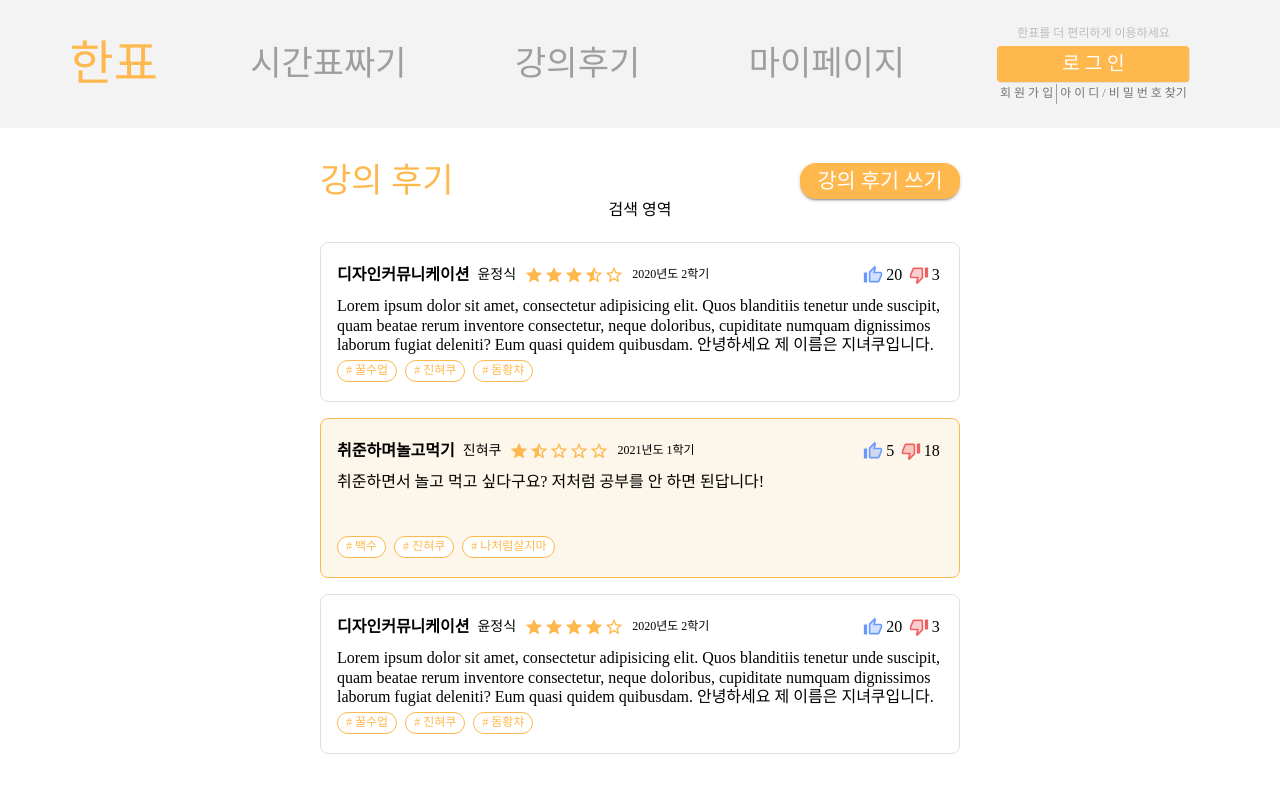
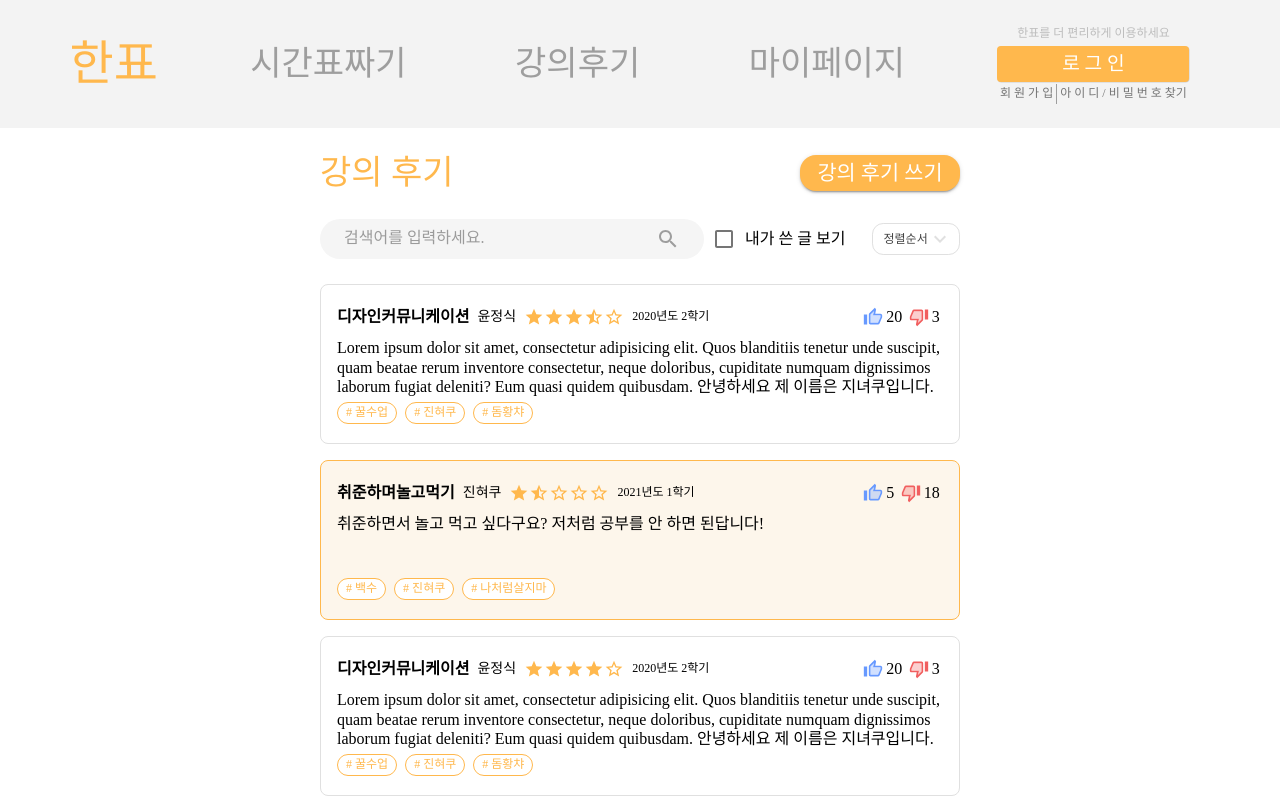
Before and after one commit to koreatech/hanpyo, a React (Create React App) app in the folder client/: page /review in a window 1280 px wide. Built offline with nearby package versions, Linux system fonts and the light colour scheme; a web font is replaced by a local one.

Commit message:
feat: ReviewPage 제작

```diff
--- a/client/src/components/UI/molecules/index.ts
+++ b/client/src/components/UI/molecules/index.ts
@@ -26,3 +26,4 @@ export type { LectureReviewInfoProps } from './LectureReviewInfo/LectureReviewIn
 export { LectureReviewThumbs } from './LectureReviewThumbs/LectureReviewThumbs';
 export type { LectureReviewThumbsProps } from './LectureReviewThumbs/LectureReviewThumbs';
 export { LectureReviewHashTags } from './LectureReviewHashTags/LectureReviewHashTags';
+export { ReviewSearchSection } from './ReviewSearchSection/ReviewSearchSection';
--- a/client/src/components/pages/ReviewPage.tsx
+++ b/client/src/components/pages/ReviewPage.tsx
@@ -2,6 +2,7 @@
 import React from 'react';
 import { makeStyles } from '@material-ui/core/styles';
 import { Typography, Button } from '@material-ui/core';
+import { ReviewSearchSection } from '@/components/UI/molecules';
 import { Header, LectureReviewContainer } from '@/components/UI/organisms';
 
 const useStyles = makeStyles((theme) => ({
@@ -19,14 +20,17 @@ const useStyles = makeStyles((theme) => ({
   },
   titleArea: {
     width: '100%',
-    marginTop: '2rem',
+    marginTop: '1.5rem',
     display: 'flex',
     justifyContent: 'space-between',
     alignItems: 'center',
   },
   searchArea: {
     display: 'flex',
+    width: '100%',
+    marginTop: '1.5rem',
     justifyContent: 'space-between',
+    alignItems: 'center',
   },
   writeButton: {
     width: '10rem',
@@ -52,7 +56,9 @@ const ReviewPage = (): JSX.Element => {
             강의 후기 쓰기
           </Button>
         </div>
-        <div className={classes.searchArea}>검색 영역</div>
+        <div className={classes.searchArea}>
+          <ReviewSearchSection />
+        </div>
         <LectureReviewContainer />
       </div>
     </div>
```
